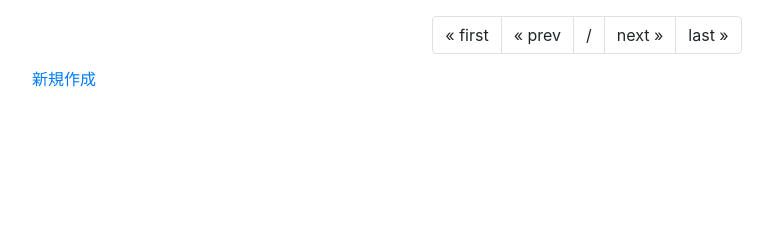
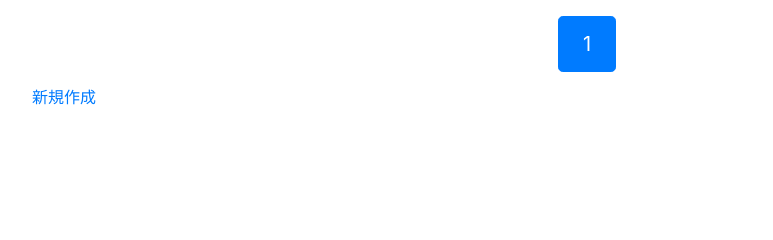
Before and after one commit to SakamotoYuuhi/my_app, a Django app: page /myblog/ in a window 1280 px wide. Shown: the part 228-468 px from the top of the page, without its empty margins (53-826 px from the left). Run offline with Django 3.2, Linux system fonts and the light colour scheme; data that the repository does not hold is empty; some libraries are stand-ins or nearby versions.

Commit message:
トップページのページネーションの修正（変更）

```diff
--- a/myblog/templates/myblog/detail.html
+++ b/myblog/templates/myblog/detail.html
@@ -6,7 +6,7 @@
 {% block content %}
 <h1 class="display-4 text-primary mb-4">詳細ページ</h1>
 <p></p>
-{{datas.id}} <br>
+ID:{{datas.id}} <br>
 タイトル名: <br>{{datas.topic_title}} <br>
 コンテンツ: <br>{{datas.content}} <br>
 写真・画像: <br>{{datas.image}} <br>
--- a/myblog/templates/myblog/index.html
+++ b/myblog/templates/myblog/index.html
@@ -22,41 +22,35 @@
     </tr>
   </table>
 
-  <ul class="pagination justify-content-center">
-    {% if data.has_previous %}
+  <nav aria-label="Page navigation example">
+    <ul class="pagination justify-content-center pagination-lg g-mt-28 g-mb-28">
+      <!-- 前へ の部分 -->
+      {% if page_obj.has_previous %}
         <li class="page-item">
-      <a class="page-link" href="{% url 'index' %}">&laquo; first</a>
-    </li>
-    <li class="page-item">
-      <a class="page-link" href="{% url 'index' %}{{data.previous_paga_number}}">&laquo; prev</a>
-    </li>
-    {% else %}
-    <li class="page-item">
-      <a class="page-link">&laquo; first</a>
-    </li>
-    <li class="page-item">
-      <a class="page-link">&laquo; prev</a>
+          <a class="page-link" href="?page={{ page_obj.previous_page_number }}">
+            <span aria-hidden="true">&laquo;</span>
+          </a>
         </li>
       {% endif %}
+      <!-- 数字の部分 -->
+      {% for num in page_obj.paginator.page_range %}
+        {% if num <= page_obj.number|add:5 and num >= page_obj.number|add:-5 %}
+          {% if page_obj.number == num %}
+            <li class="page-item active"><a class="page-link" href="#">{{ num }}</a></li>
+          {% else %}
+            <li class="page-item"><a class="page-link" href="?page={{ num }}">{{ num }}</a></li>
+          {% endif %}
+        {% endif %}
+      {% endfor %}
+      <!-- 次へ の部分 -->
+      {% if page_obj.has_next %}
         <li class="page-item">
-      <a class="page-link">{{data.number}}/{{data.paginator.num_pages}}</a>
-    </li>
-    {% if data.has_next %}
-    <li class="page-item">
-      <a class="page-link" href="{% url 'index' %}{{data.next_page_number}}">next &raquo;</a>
-    </li>
-    <li class="page-item">
-      <a class="page-link" href="{% url 'index' %}{{data.paginator.num_pages}}">last &raquo;</a>
-    </li>
-    {% else %}
-    <li class="page-item">
-      <a class="page-link">next &raquo;</a>
-    </li>
-    <li class="page-item">
-      <a class="page-link">last &raquo;</a>
+          <a class="page-link" href="?page={{ page_obj.next_page_number }}">
+            <span aria-hidden="true">&raquo;</span>
+          </a>
         </li>
       {% endif %}
     </ul>
-
+  </nav>
   <p class="h6"><a href="{% url 'create' %}">新規作成</a></p>
 {% endblock %}
```
Lines whose indentation alone changed are shown as unchanged.
